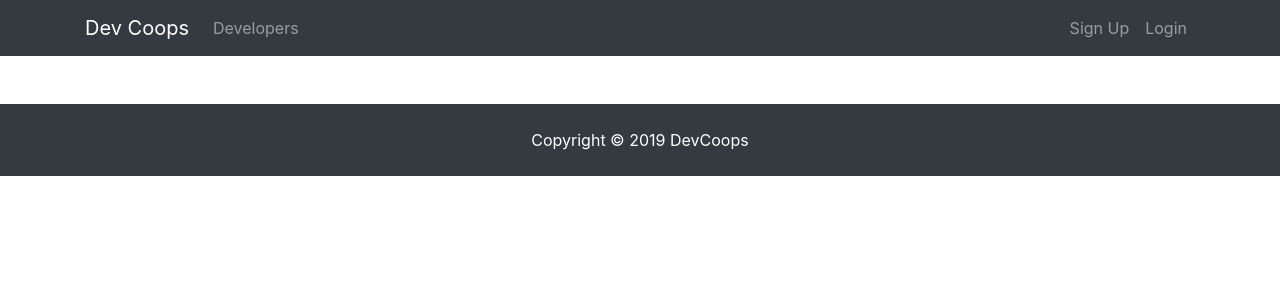
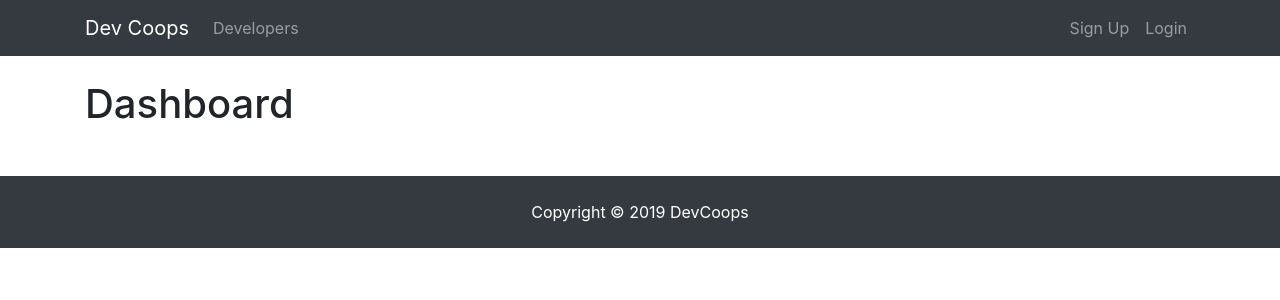
Before and after one commit to denis-tkachenko/DevCoops, a React (Create React App) app in the folder client/: page /dashboard in a window 1280 px wide. Shown: the top 300 px of the page. Built offline with nearby package versions, Linux system fonts and the light colour scheme; no server answers.

Commit message:
get profile, clear profile on logout

```diff
--- a/client/src/App.js
+++ b/client/src/App.js
@@ -3,6 +3,7 @@
 import jwtDecode from 'jwt-decode'
 import setAuthToken from './utils/setAuthToken'
 import { setCurrentUser, logoutUser } from './actions/authactions'
+import { clearCurrentProfile } from './actions/profileActions'
 import { Provider } from 'react-redux'
 import store from './store'
 
@@ -11,6 +12,7 @@
 import Register from './components/register/Register'
 import Login from './components/login/Login'
 import Footer from './components/layout/Footer'
+import Dashboard from './components/dashboard/Dashboard'
 
 import './App.css'
 
@@ -23,6 +25,7 @@
 
   if(decodedUser.exp < Date.now() / 1000) {
     store.dispatch(logoutUser())
+    store.dispatch(clearCurrentProfile())
     window.location.href = '/login'
   }
 }
@@ -38,6 +41,7 @@
               <div className="container">
                 <Route exact path="/register" component={Register}/>
                 <Route exact path="/login" component={Login}/>
+                <Route exact path="/dashboard" component={Dashboard}/>
               </div>
             <Footer />
           </div>
--- /dev/null
+++ b/client/src/components/dashboard/Dashboard.js
@@ -0,0 +1,20 @@
+import React, { Component } from 'react'
+import PropTypes from 'prop-types'
+import { connect } from 'react-redux'
+import { getCurrentProfile } from '../../actions/profileActions'
+
+class Dashboard extends Component {
+  componentDidMount() {
+    this.props.getCurrentProfile()
+  }
+
+  render() {
+    return (
+      <div>
+        <h1>Dashboard</h1>
+      </div>
+    )
+  }
+}
+
+export default connect(null, {getCurrentProfile})(Dashboard)
--- a/client/src/components/layout/Navbar.js
+++ b/client/src/components/layout/Navbar.js
@@ -3,10 +3,12 @@
 import PropTypes from 'prop-types'
 import { connect } from 'react-redux'
 import { logoutUser } from '../../actions/authactions'
+import { clearCurrentProfile } from '../../actions/profileActions'
 
 class Navbar extends Component {
   onLogoutClick(e) {
     e.preventDefault()
+    this.props.clearCurrentProfile()
     this.props.logoutUser()
   }
 
@@ -68,4 +70,4 @@
   auth: state.auth
 })
 
-export default connect(mapStateToProps, {logoutUser})(Navbar)
+export default connect(mapStateToProps, {logoutUser, clearCurrentProfile})(Navbar)
--- a/client/src/components/login/Login.js
+++ b/client/src/components/login/Login.js
@@ -15,11 +15,11 @@
   }
 
   componentDidMount() {
-    if(this.props.auth.isAuthenticated) this.props.history.push('dushbord')
+    if(this.props.auth.isAuthenticated) this.props.history.push('dashboard')
   }
 
   componentWillReceiveProps(nextProps) {
-    if(nextProps.auth.isAuthenticated) this.props.history.push('/dashbord')
+    if(nextProps.auth.isAuthenticated) this.props.history.push('/dashboard')
     if(nextProps.errors) this.setState({errors: nextProps.errors})
   }
 
```
